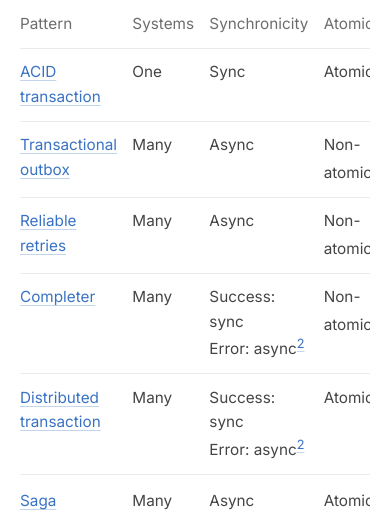
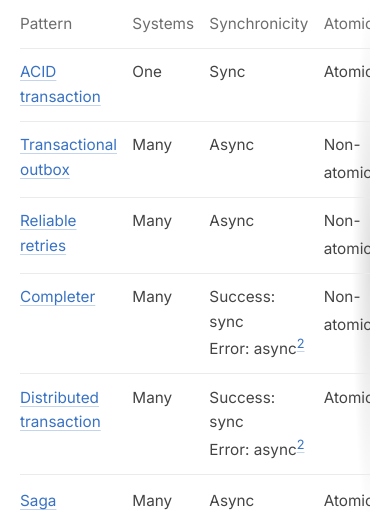
Before and after one commit to ThomWright/ThomWright.github.io, a Jekyll site: the page built from failure-patterns.md, in a window 390 px wide. Shown: the part 4485-4997 px from the top of the page. Built offline with Jekyll 4.4.1, drawn with Linux system fonts in a browser that asks for light colours.

Commit message:
Show when a wide table can scroll sideways
A table wider than the column was cut off at its edge, with nothing to
show there was more, as scrollbars stay hidden on phones and Macs. A
soft shadow now marks each edge with more to scroll to, and disappears
once that end is reached.

Co-Authored-By: Claude Opus 5.5 <noreply@anthropic.com>

```diff
--- a/public/css/_sass/_articles.scss
+++ b/public/css/_sass/_articles.scss
@@ -139,6 +139,19 @@ article {
     > table {
       margin: 0;
     }
+
+    // Shadows on the edges that have more table to scroll to. Each shadow
+    // stays on its edge, while page-coloured covers scroll with the table
+    // and hide the shadow once that end is reached.
+    background-image:
+      linear-gradient(to right, var(--page-bg) 30%, transparent),
+      linear-gradient(to left, var(--page-bg) 30%, transparent),
+      radial-gradient(farthest-side at 0 50%, var(--scroll-shadow), transparent),
+      radial-gradient(farthest-side at 100% 50%, var(--scroll-shadow), transparent);
+    background-position: left, right, left, right;
+    background-size: 3em 100%, 3em 100%, 1em 100%, 1em 100%;
+    background-repeat: no-repeat;
+    background-attachment: local, local, scroll, scroll;
   }
   table {
     font-size: $table-font-scale * 1em;
--- a/public/css/_sass/_theme.scss
+++ b/public/css/_sass/_theme.scss
@@ -40,6 +40,7 @@ $theme-light: (
   quote-bg: $gray-lightest,
   quote-border: $lighter-blue,
   rule: $gray-light,
+  scroll-shadow: rgba(black, 0.12),
 
   code-bg: $gray-lightest,
   code-label-bg: $gray-light,
@@ -74,6 +75,8 @@ $theme-dark: (
   quote-bg: lighten($dark-surface, 2.9%),
   quote-border: $lighter-blue,
   rule: lighten($dark-surface, 7.8%),
+  // Stronger than in light, to show on a dark background.
+  scroll-shadow: rgba(black, 0.5),
 
   code-bg: darken($dark-surface, 3.5%),
   code-label-bg: lighten($dark-surface, 7.8%),
```
